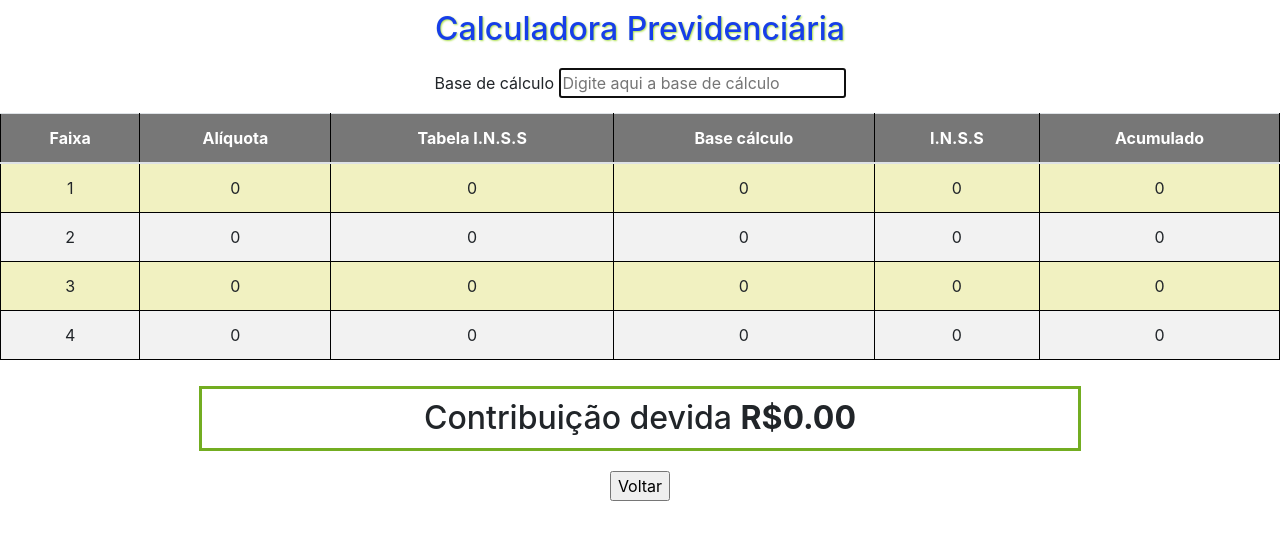
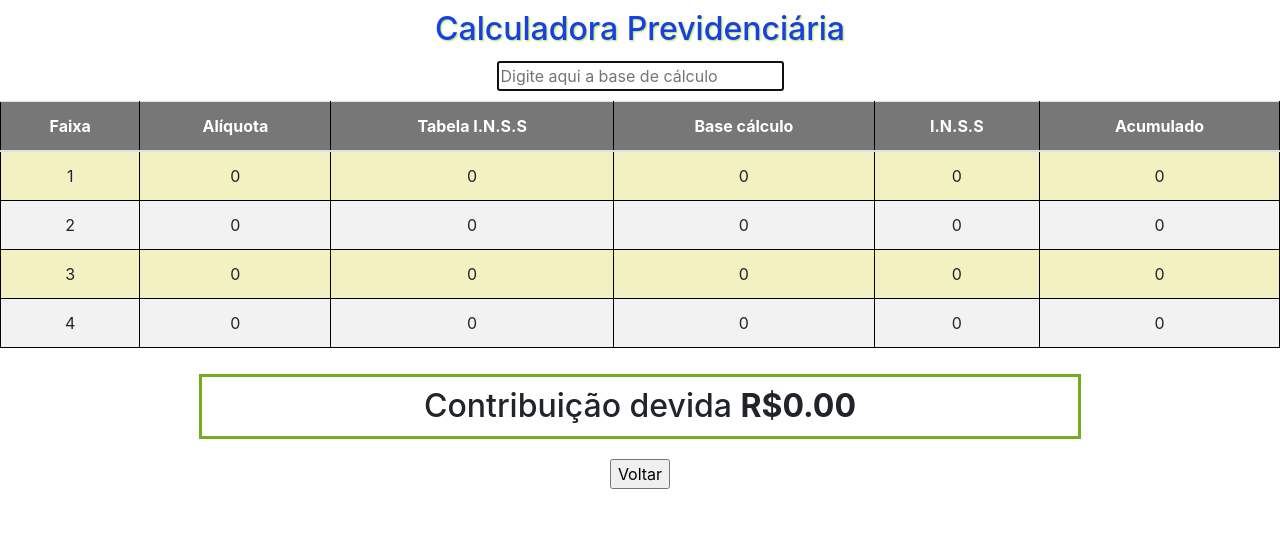
Before and after one commit to evertonweyand/Departamento_Pessoal_Utilidades, a plain HTML site: page html/calculo_inss.html in a window 1280 px wide. Drawn offline with nearby package versions, Linux system fonts and the light colour scheme.

Commit message:
Ajuste padding e retirada do label

```diff
--- a/css/modelo.css
+++ b/css/modelo.css
@@ -5,6 +5,7 @@ h1 {
 
 /* # (cerquilha) seletor por ID */
 #calculadora_prev{ /* coloquei desta forma para fins didático */
+  padding-bottom: 3px;
   color: rgb(23, 62, 233);
   text-shadow: 1px 1px 2px rgb(172, 224, 73);
 }
--- a/html/calculo_inss.html
+++ b/html/calculo_inss.html
@@ -18,8 +18,8 @@
         <h2 class="titulo_no_centro" id="calculadora_prev">Calculadora Previdenciária</h2>
         <div class="div_center">
             <form id="form_bc">
-                <label for="base_calculo">Base de cálculo</label>
-                <input type="text"  id="base_calculo" size="23" onkeyup="calcular()" autofocus placeholder="Digite aqui a base de cálculo "
+                <!-- <label for="base_calculo">Base de cálculo</label> -->
+                <input inputmode="numeric" type="text"  id="base_calculo" size="23" onkeyup="calcular()" autofocus placeholder="Digite aqui a base de cálculo "
                        onkeypress="return (event.charCode >= 48 && event.charCode <= 57) ||
                        event.charCode == 44 || event.charCode == 0 ">
                 <!-- <button type="button" class="button" onclick="calcular()">Calcular</button>   -->
```
